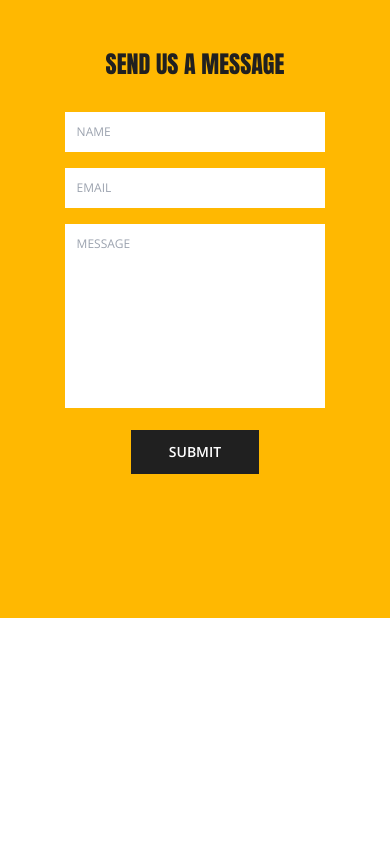
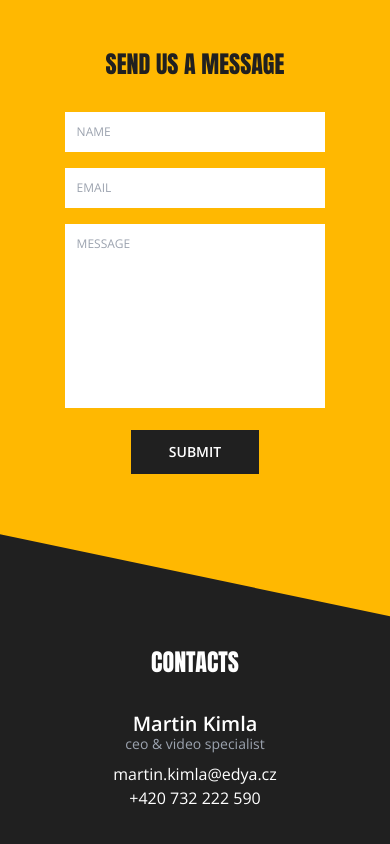
Before and after one commit to OndraKubec/edya-website, a Vue app: page / in a window 390 px wide. Shown: the part 3846-4690 px from the top of the page. Before the commit the page ends 4464 px from the top, so only its background shows below. Built offline with nearby package versions, Linux system fonts and the light colour scheme.

Commit message:
contact section for mobile

```diff
--- a/src/App.vue
+++ b/src/App.vue
@@ -154,26 +154,14 @@
 
   <!-- CONTACT -->
 
-      <div class="hidden md:block absolute drop-shadow right-0 bottom-0 w-screen bg-black pt-32" style="height: 85vh; clip-path: polygon(0 0vw, 30vw 30%, 30vw 100%, 0vw 100%); z-index: 2;">
-        <div class="container">
-          <div class="flex flex-col" style="width:30vw;">
-            <h2 class="text-white w-20">CONTACTS</h2>
-            <div class="flex flex-col">
-              <span class="font-bold text-2xl">Martin Kimla</span>
-              <span class="text-sm text-gray-400 mb-2 -mt-1">ceo & video specialist</span>
-              <a class="" href="mailto:martin.kimla@edya.cz">martin.kimla@edya.cz</a>
-              <a class="" href="tel:+420 732 222 590">+420 732 222 590</a>
-            </div>
-          </div>
-        </div>
-      </div>
+
       <div class="hidden md:block absolute drop-shadow right-0 bottom-0 w-screen " style="height: 30vw; background: #101010; clip-path: polygon(20vw 30vw, 35vw 24.48vw, 35vw 30vw); z-index: 3;"></div>
 
       <div class="relative" style="background-color: #FFB801; clip-path: polygon(0 21vw, 100% 0, 100% 100%, 0 100%); min-height: 21vw">
         <div class="hidden md:block absolute right-0 bottom-0 w-screen" style="height: 30vw; z-index: -1; filter: drop-shadow(0 4px 22px #101010);">
           <div class="w-screen" style="height: 30vw; background: #101010; clip-path: polygon(20vw 30vw, 100vw 0, 100vw 15vw, 60vw 30vw); "></div>
         </div>
-        <div class="container stripes-reversed pt-12 md:pt-48 xl:pt-38 pb-36">
+        <div class="container stripes-reversed pt-12 md:pt-48 xl:pt-38 pb-16 md:pb-36">
             <div class=""></div>
             <div class="flex items-center justify-center">
               <div class="w-4/5">
@@ -191,6 +179,23 @@
             </div>
           </div>
       </div>
+
+      <div class="bg-orange md:bg-transparent -mt-1">
+        <div class="md:absolute drop-shadow md:right-0 md:bottom-0 w-screen bg-black pt-12 md:pt-32 contact-bar">
+          <div class="container">
+            <div class="flex flex-col contact-bar-width">
+              <h2 class="text-white md:w-20">CONTACTS</h2>
+              <div class="flex flex-col">
+                <span class="font-bold text-xl md:text-2xl text-center md:text-left">Martin Kimla</span>
+                <span class="text-sm text-gray-400 mb-2 -mt-1 text-center md:text-left">ceo & video specialist</span>
+                <a class=" text-center md:text-left" href="mailto:martin.kimla@edya.cz">martin.kimla@edya.cz</a>
+                <a class=" text-center md:text-left" href="tel:+420 732 222 590">+420 732 222 590</a>
+              </div>
+            </div>
+          </div>
+        </div>
+      </div>
+
     </div>
   </div>
 
```
Also changed, not shown: src/assets/tailwind.css.
